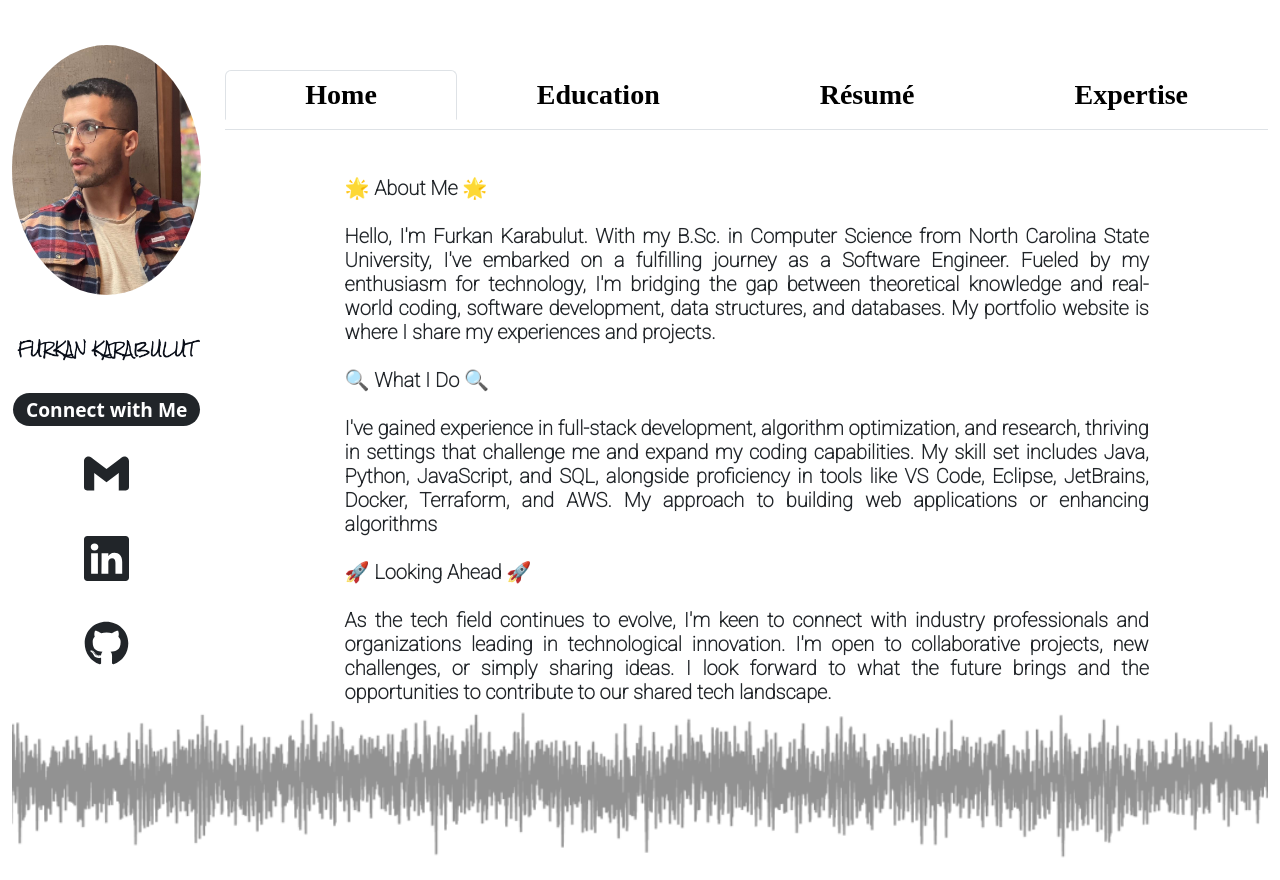
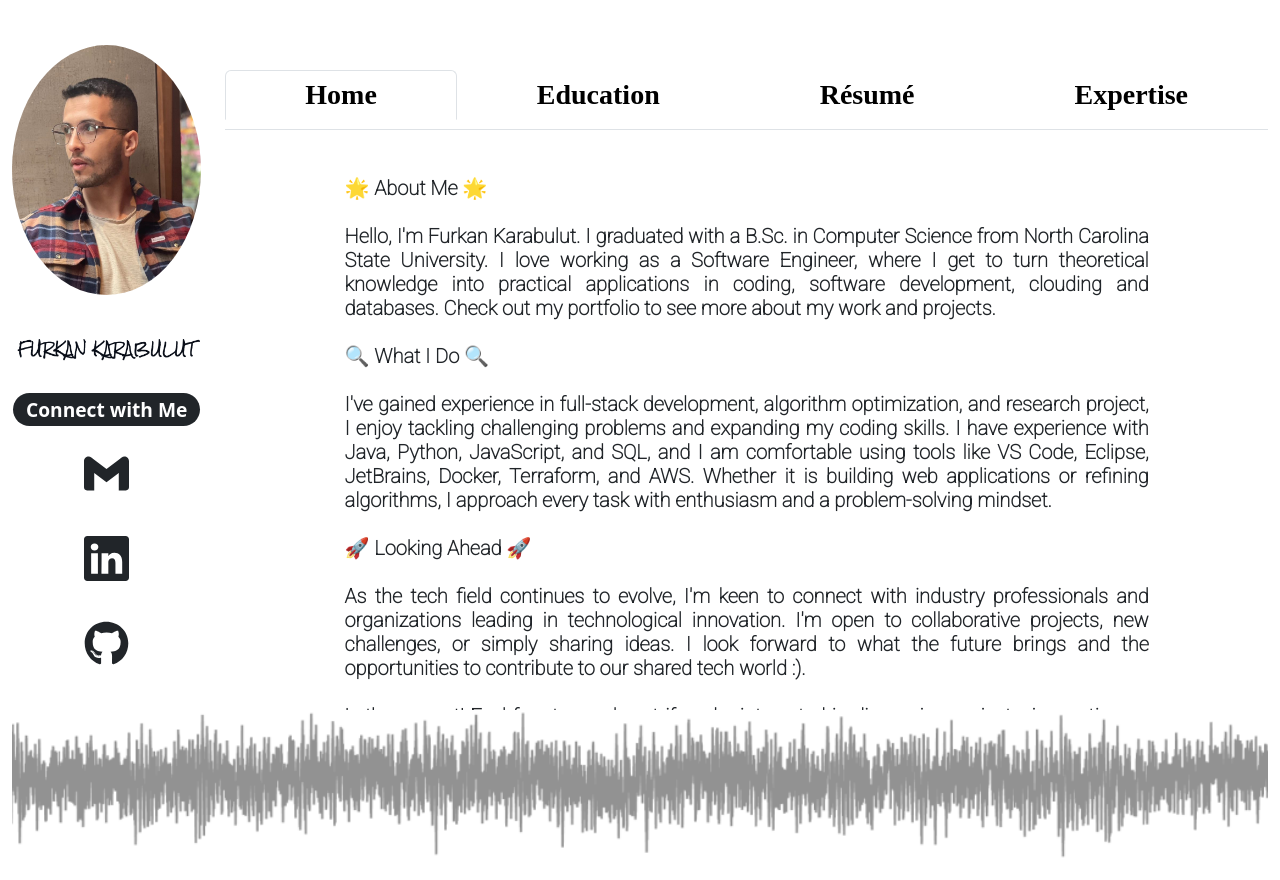
Before and after one commit to frkrbltn/portfolio, a React (Create React App) app: page / in a window 1280 px wide. Built offline with nearby package versions, Linux system fonts and the light colour scheme; a web font is replaced by a local one.

Commit message:
update home page

```diff
--- a/src/components/HomeParagraph.tsx
+++ b/src/components/HomeParagraph.tsx
@@ -8,18 +8,19 @@ function HomeParagraph() {
       🌟 About Me 🌟
       <br />
       <br />
-      Hello, I'm Furkan Karabulut. With my B.Sc. in Computer Science from North Carolina State University,
-      I've embarked on a fulfilling journey as a Software Engineer. Fueled by my enthusiasm for technology,
-      I'm bridging the gap between theoretical knowledge and real-world coding, software development, data structures, and databases.
-      My portfolio website is where I share my experiences and projects.
+      Hello, I'm Furkan Karabulut. I graduated with a B.Sc. in Computer Science from North Carolina State University.
+      I love working as a Software Engineer, where I get to turn theoretical knowledge into practical applications in coding,
+      software development, clouding and databases.
+      Check out my portfolio to see more about my work and projects.
       <br />
       <br />
       🔍 What I Do 🔍
       <br />
       <br />
-      I've gained experience in full-stack development, algorithm optimization, and research,
-      thriving in settings that challenge me and expand my coding capabilities. My skill set includes Java, Python, JavaScript, and SQL,
-      alongside proficiency in tools like VS Code, Eclipse, JetBrains, Docker, Terraform, and AWS. My approach to building web applications or enhancing algorithms
+      I've gained experience in full-stack development, algorithm optimization, and research project,
+      I enjoy tackling challenging problems and expanding my coding skills. I have experience with Java, Python, JavaScript, and SQL, and
+      I am comfortable using tools like VS Code, Eclipse, JetBrains, Docker, Terraform, and AWS. Whether it is building web applications or refining algorithms,
+      I approach every task with enthusiasm and a problem-solving mindset.
       <br />
       <br />
       🚀 Looking Ahead 🚀
@@ -27,7 +28,7 @@ function HomeParagraph() {
       <br />
       As the tech field continues to evolve, I'm keen to connect with industry professionals and organizations leading in technological innovation.
       I'm open to collaborative projects,
-      new challenges, or simply sharing ideas. I look forward to what the future brings and the opportunities to contribute to our shared tech landscape.
+      new challenges, or simply sharing ideas. I look forward to what the future brings and the opportunities to contribute to our shared tech world :).
       <br />
       <br />
       Let's connect! Feel free to reach out if you're interested in discussing projects, innovation, or potential collaborations.
```
